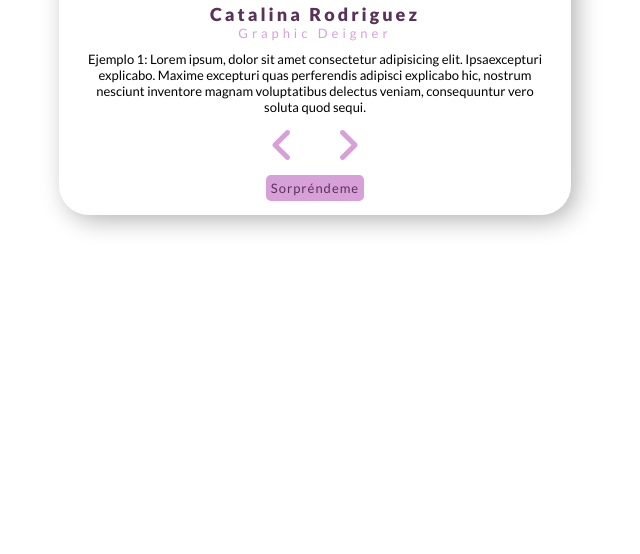
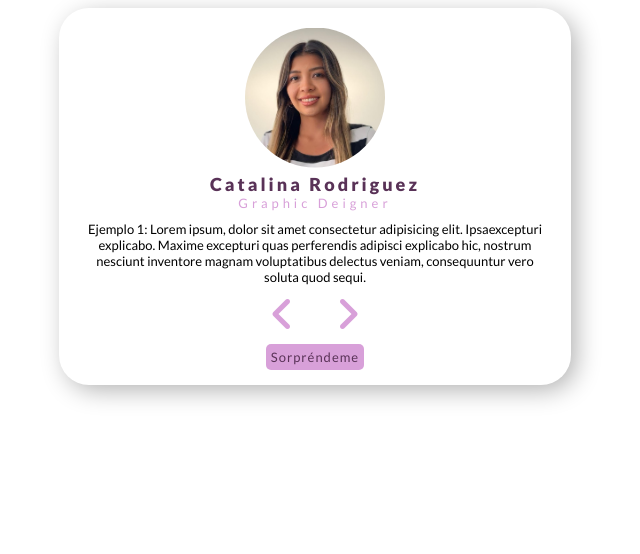
Before and after one commit to Lucaro99/40-Js-Projects, a plain HTML site: page Carrusel/index.html in a window 1280 px wide. Shown: the part 246-800 px from the top of the page, without its empty margins (325-965 px from the left). Drawn offline with Linux system fonts and the light colour scheme.

Commit message:
mq carrusel

```diff
--- a/Carrusel/index.html
+++ b/Carrusel/index.html
@@ -8,6 +8,7 @@
 
   </head>
   <body>
+    <main>
       <div class="title">
           <h1>Testimonios</h1>
           <hr>
@@ -34,6 +35,7 @@
           <button class="btn" id="btn">Sorpréndeme</button>
         </div>
       </div>
+    </main>
 
     <script src="/Carrusel/script.js"></script>
     <script src="https://kit.fontawesome.com/bf672f56cc.js" crossorigin="anonymous"></script>
--- a/Carrusel/style.css
+++ b/Carrusel/style.css
@@ -9,12 +9,16 @@ body {
   display: flex;
   justify-content: center;
   align-items: center;
+}
+main {
+  display: flex;
+  justify-content: center;
+  align-items: center;
   flex-direction: column;
-}
-.main {
   height: 100vh;
   width: 100vw;
 }
+
 .title {
   display: flex;
   justify-content: center;
@@ -127,7 +131,7 @@ button {
   }
 }
 @media screen and (max-width: 350px) {
-    .review {
-      width: 90%;
-    }
+  .review {
+    width: 90%;
   }
+}
--- a/Counter/style.css
+++ b/Counter/style.css
@@ -7,15 +7,15 @@
   font-size: 21px;
   font-style: italic;
 }
-body{
+main{
     height: 100vh;
     width: 100vw;
     display: flex;
     align-items: center;
     justify-content: center;
     flex-direction: column;
-    background-color: white;
-}
+    }
+
 .title{
     display: flex;
     align-items: center;
```
Also changed, not shown: Counter/index.html (+3 -1 lines). Lines whose indentation alone changed are shown as unchanged.
